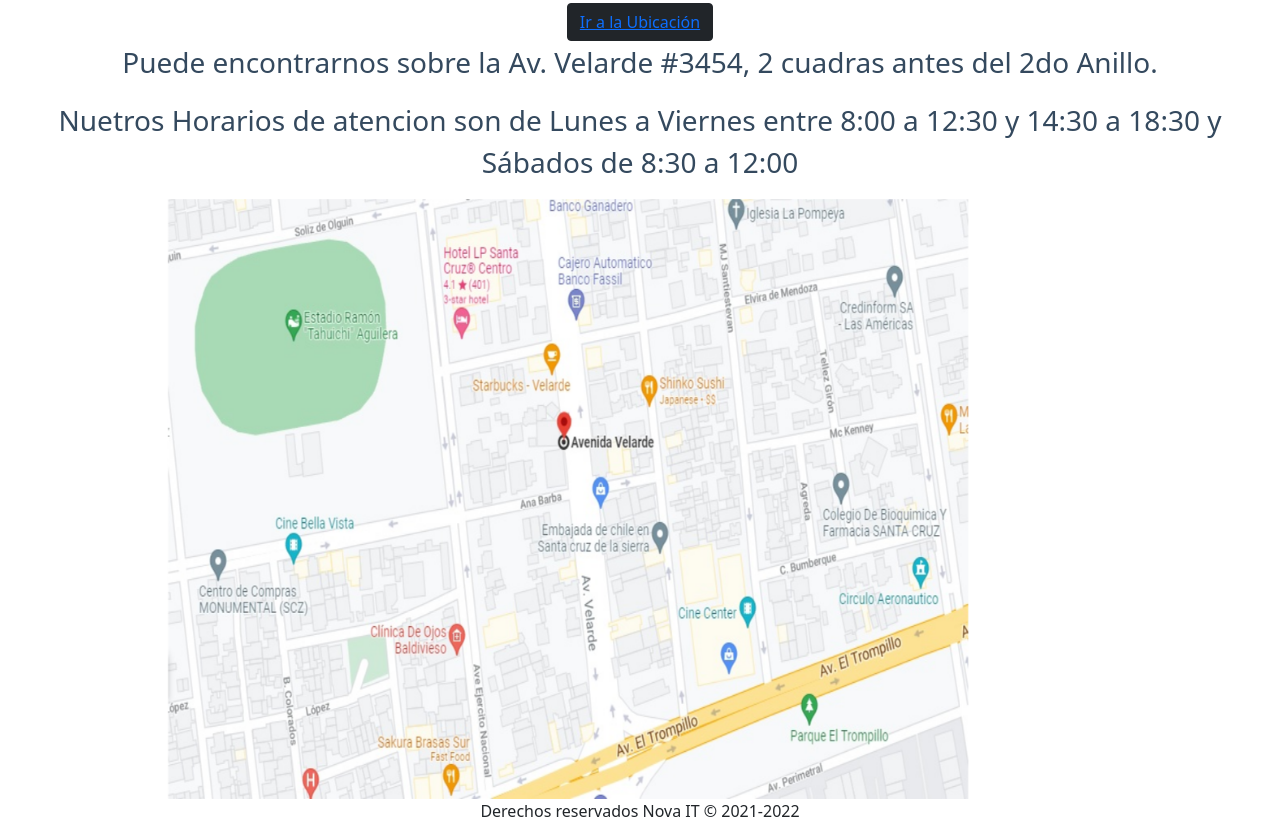
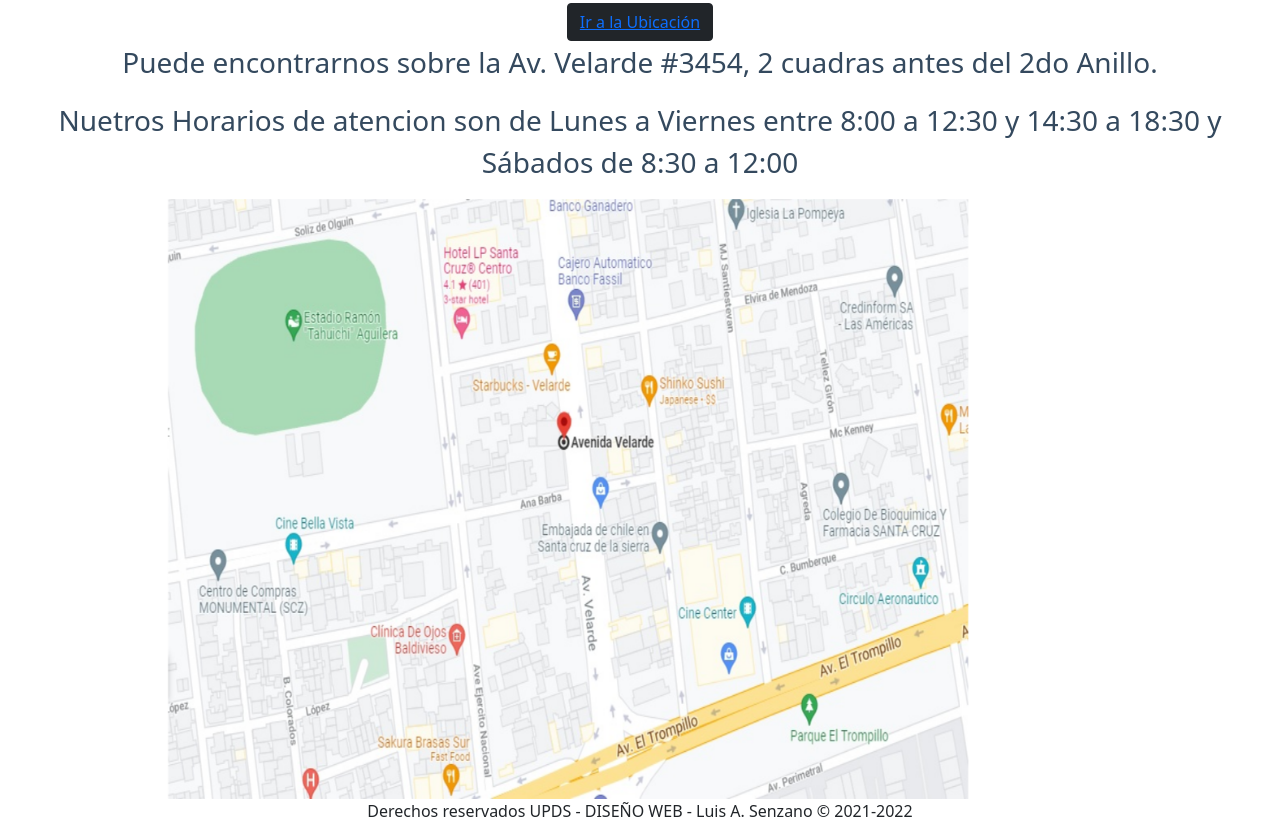
Before and after one commit to lantoniosr/Proyecto-parte-2, a plain HTML site: page index.html in a window 1280 px wide. Shown: the part 4581-5404 px from the top of the page. Drawn offline with Linux system fonts and the light colour scheme; a web font is replaced by a local one.

Commit message:
Update index.html

```diff
--- a/index.html
+++ b/index.html
@@ -188,7 +188,7 @@
                 </div>
             </section>
             <footer id="pie">
-                Derechos reservados Nova IT &copy; 2021-2022
+                Derechos reservados UPDS - DISEÑO WEB - Luis A. Senzano &copy; 2021-2022
 
            </footer>
         </div>
```
